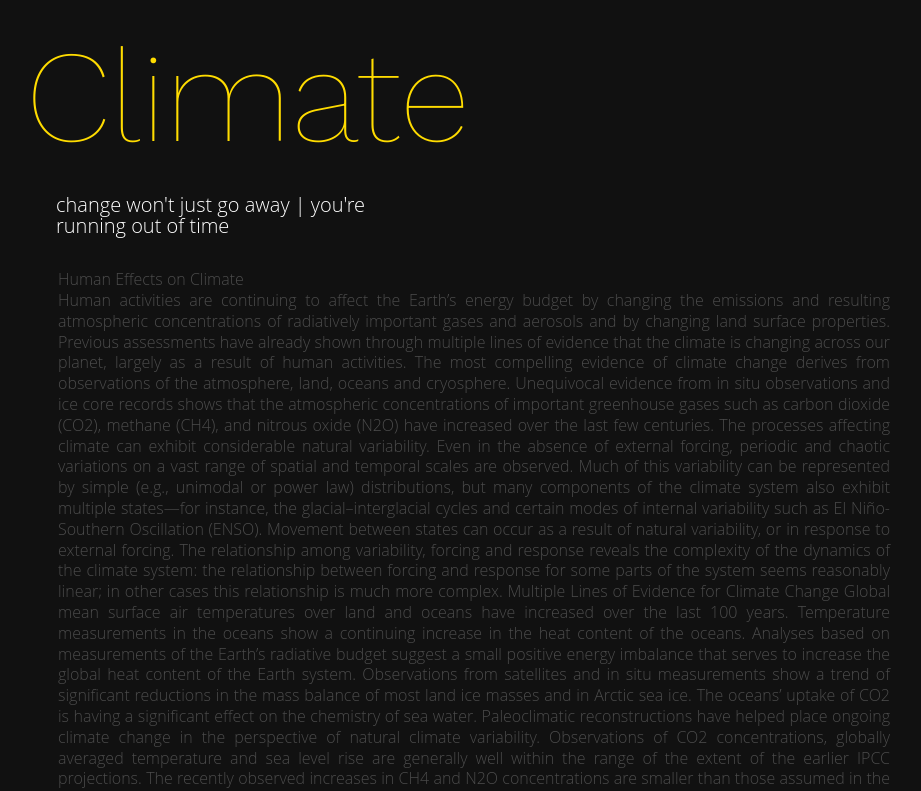
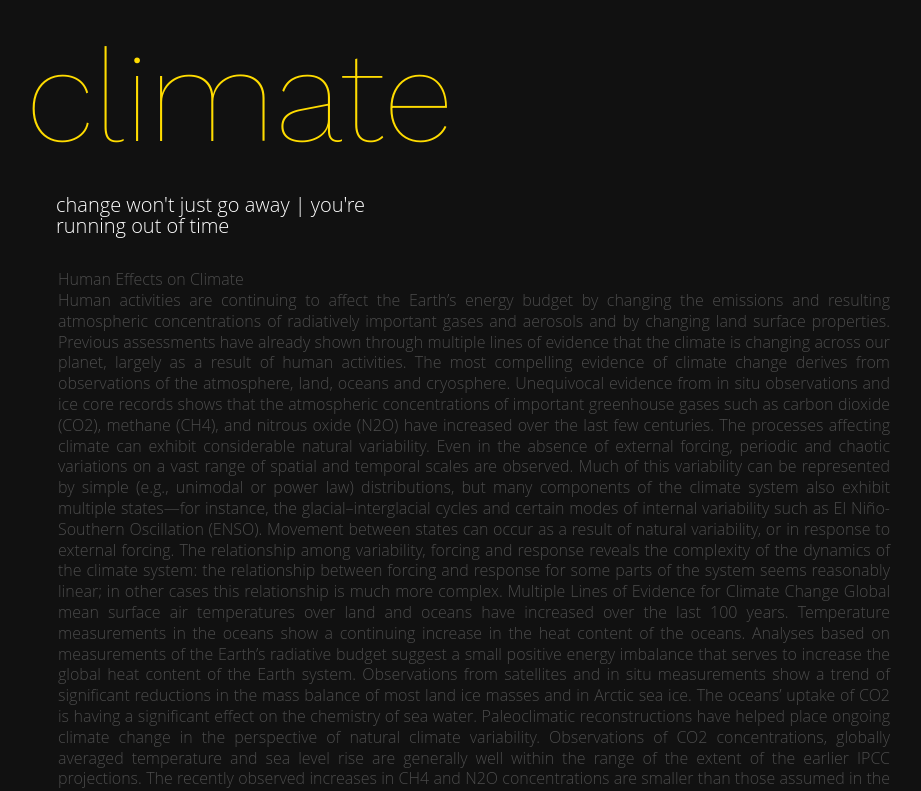
Before and after one commit to 3tw/ClimatePrototype, a plain HTML site: page build/index.html in a window 1280 px wide. Shown: the top 791 px of the page, without its empty margins (166-1087 px from the left). Drawn offline with nearby package versions, Linux system fonts and the light colour scheme.

Commit message:
change h1 to lowercase

```diff
--- a/build/index.html
+++ b/build/index.html
@@ -14,7 +14,7 @@
 <body>
     <div id="main-section">
         <div id="showcase">
-            <h1>Climate</h1>
+            <h1>climate</h1>
             <h2 id="header">
                 <transition name="fade">
                     <span v-html="header"></span>
```
